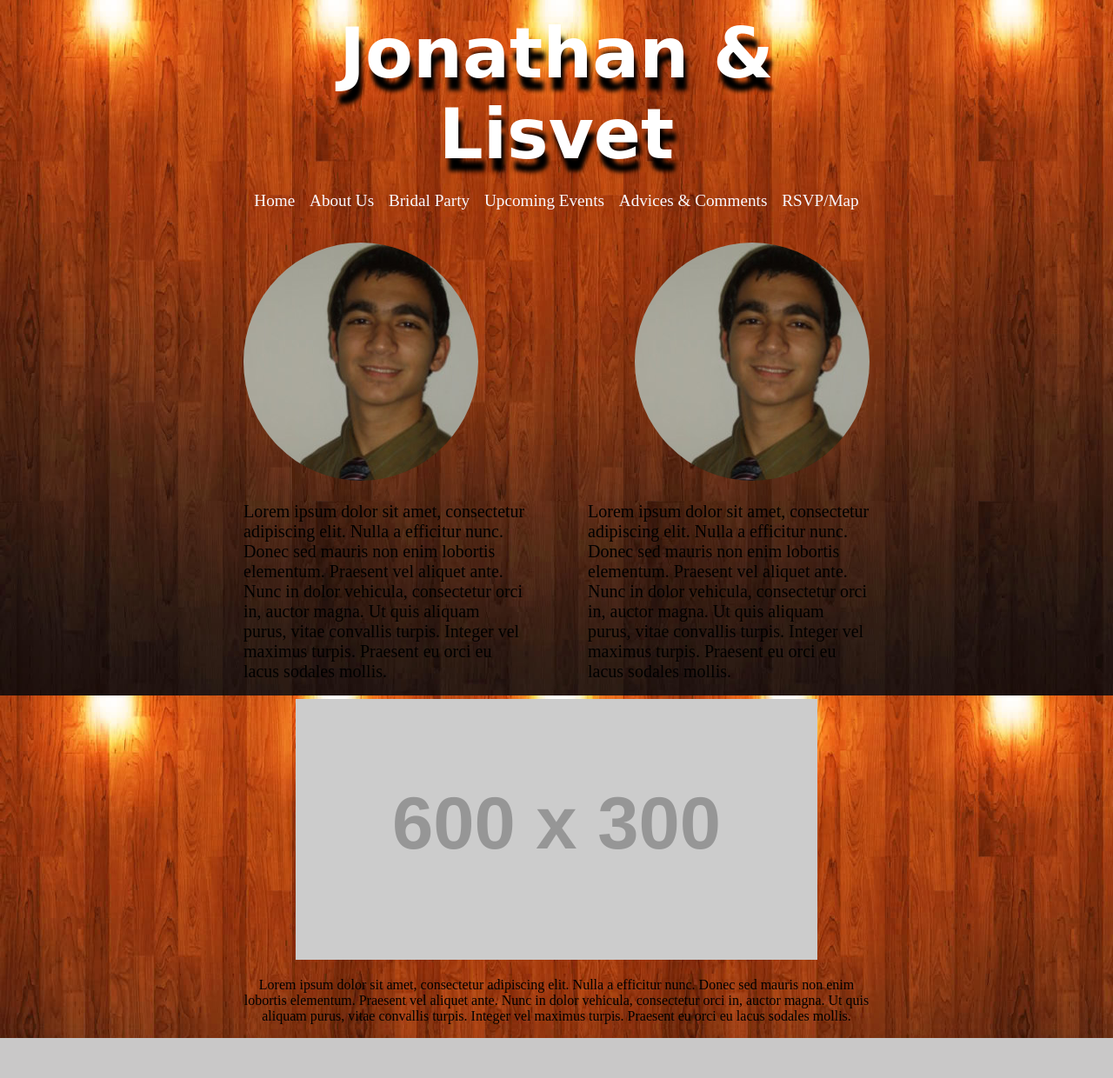
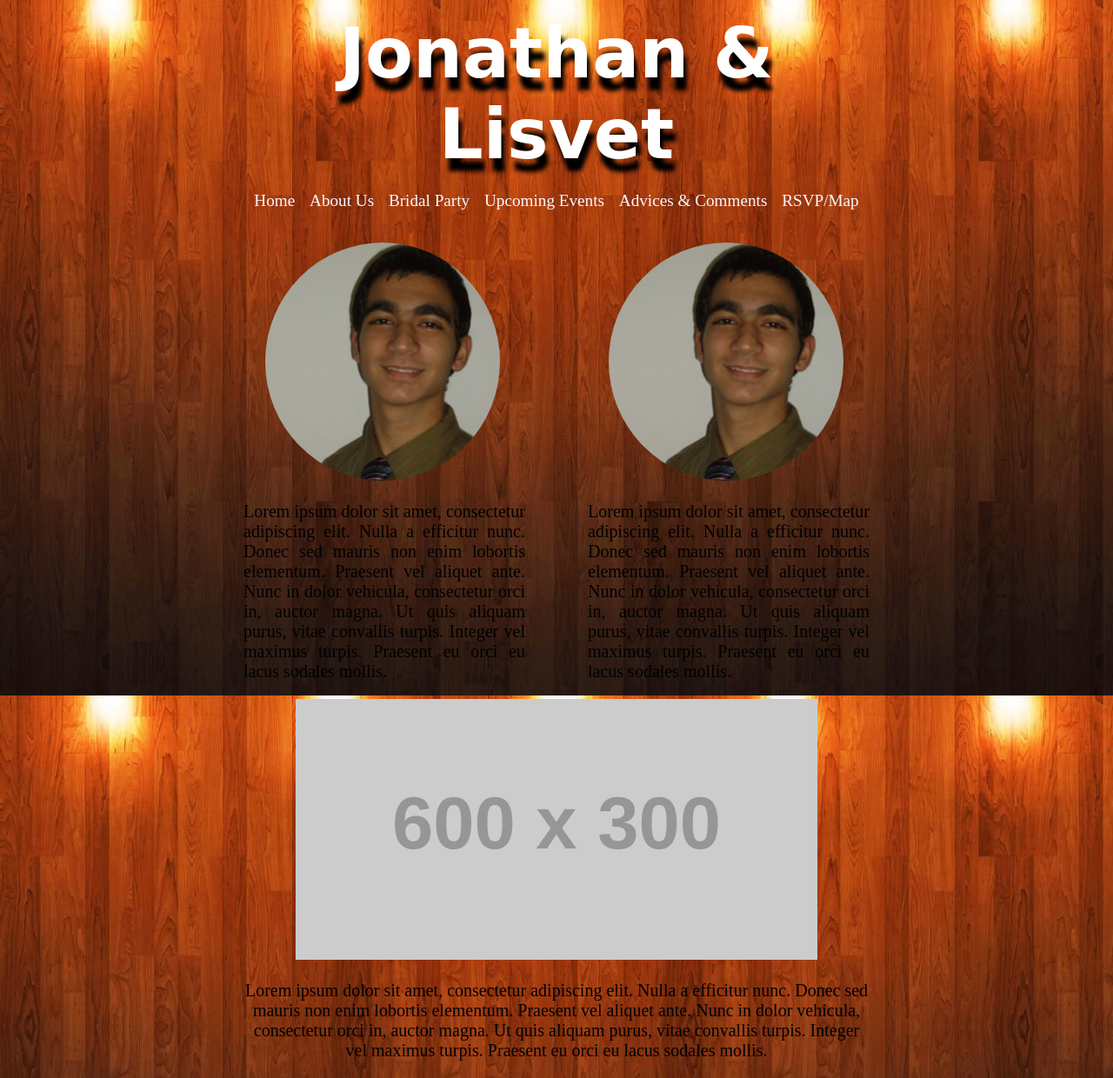
Before and after one commit to jonathanblancor/jonathanblancor.github.io, a PHP site: page /wedding/includes/about_us.html in a window 1280 px wide. Shown: the whole page at 87% size. Before the commit the page ends 1194 px from the top, so only its background shows below. Run offline with PHP 8.4, Linux system fonts and the light colour scheme; grey boxes labelled with a size stand in for pictures from a placeholder-image service; some libraries are stand-ins or nearby versions.

Commit message:
Add files via upload

```diff
--- a/wedding/css/style.css
+++ b/wedding/css/style.css
@@ -99,11 +99,17 @@ ul li a {
 
 #lis-img {
 	float: right;
+  margin-right: 30px;
+}
+
+#jon-img {
+	margin-left: 25px;
 }
 
 .our-description-text {
 	width: 45%;
 	font-size: 20px;
+	text-align: justify;
 }
 
 #lis-text {
@@ -116,6 +122,10 @@ ul li a {
 
 #both-img {
 	text-align: center;
+}
+
+#both-img p {
+	font-size: 20px;
 }
 
 .party-profile {
```
